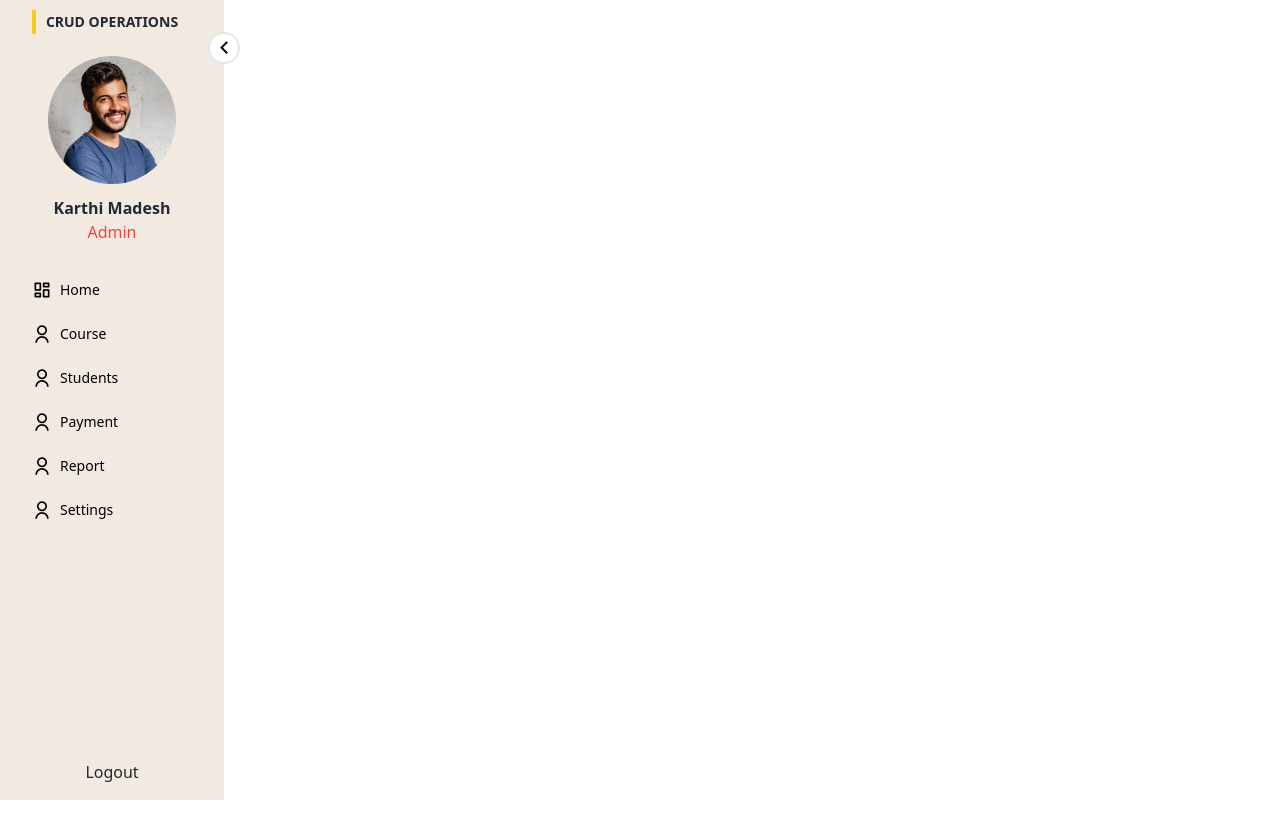
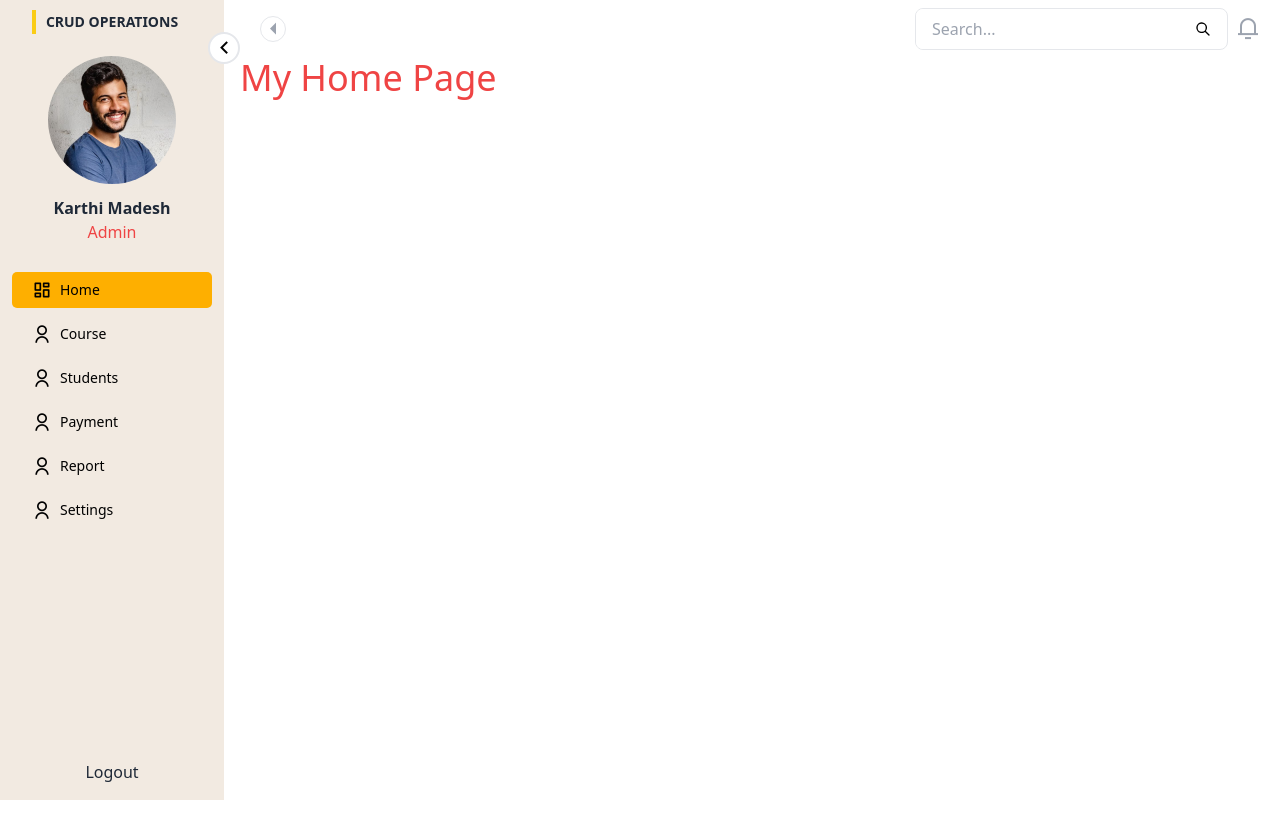
Before and after one commit to nazmul162001/crud-application, a React (Create React App) app: page / in a window 1280 px wide. Shown: the top 838 px of the page. Before the commit the page ends 800 px from the top, so only its background shows below. Built offline with nearby package versions, Linux system fonts and the light colour scheme; no server answers; sample sign-in values are in the browser's storage.

Commit message:
added dashboard top header

```diff
--- a/src/App.js
+++ b/src/App.js
@@ -26,7 +26,7 @@
             </RequireAuth>
           }
         >
-          <Route path='/home' element={<Home />}></Route>
+          <Route path='/' element={<Home />}></Route>
           <Route path='/course' element={<Course />}></Route>
           <Route path='/addStudent' element={<AddStudent />}></Route>
           <Route path='/payment' element={<Payment />}></Route>
--- a/src/components/Dashboard/Dashboard.jsx
+++ b/src/components/Dashboard/Dashboard.jsx
@@ -1,5 +1,5 @@
 import React, { useState } from 'react'
-import { signOut } from 'firebase/auth';
+import { signOut } from 'firebase/auth'
 import 'remixicon/fonts/remixicon.css'
 import { NavLink, Outlet } from 'react-router-dom'
 import './Dashboard.css'
@@ -9,7 +9,7 @@
 import Swal from 'sweetalert2'
 
 const Dashboard = () => {
-  const [user, loading, error] = useAuthState(auth);
+  const [user, loading, error] = useAuthState(auth)
 
   // handle logout user
   const handleLogOut = () => {
@@ -19,12 +19,10 @@
       showCancelButton: true,
       confirmButtonColor: '#3085d6',
       cancelButtonColor: '#d33',
-      confirmButtonText: 'Yes'
+      confirmButtonText: 'Yes',
     }).then((result) => {
       if (result.isConfirmed) {
-        Swal.fire(
-          'Successfully Logout'
-        )
+        Swal.fire('Successfully Logout')
         signOut(auth)
       }
     })
@@ -35,7 +33,7 @@
     {
       title: 'Home',
       src: 'ri-dashboard-line',
-      path: '/home',
+      path: '/',
     },
     {
       title: 'Course',
@@ -68,11 +66,34 @@
     <div className='relative'>
       <input id='' type='checkbox' className='drawer-toggle' />
       <div
-        className={`flex flex-col items-center justify-center transition-all ease-in-out duration-300 ${
+        className={`transition-all ease-in-out duration-300 ${
           open ? 'ml-60' : 'ml-28'
         }`}
       >
         {/* outlet  */}
+        <div className='flex justify-between items-center my-2 mx-5'>
+          <div className='left_arrow'>
+          <i class="ri-arrow-left-s-fill text-2xl text-gray-400 rotate-180 rounded-full border cursor-pointer"></i>
+          </div>
+          <div className='search flex justify-center items-center'>
+            <div class='font-sans text-black bg-white flex items-center justify-center'>
+              <div class='border rounded-lg overflow-hidden flex'>
+                <input type='text' class='px-4 py-2' placeholder='Search...' />
+                <button class='flex items-center justify-center px-4'>
+                  <svg
+                    class='h-4 w-4 text-grey-dark'
+                    fill='currentColor'
+                    xmlns='http://www.w3.org/2000/svg'
+                    viewBox='0 0 24 24'
+                  >
+                    <path d='M16.32 14.9l5.39 5.4a1 1 0 0 1-1.42 1.4l-5.38-5.38a8 8 0 1 1 1.41-1.41zM10 16a6 6 0 1 0 0-12 6 6 0 0 0 0 12z' />
+                  </svg>
+                </button>
+              </div>
+            </div>
+            <i class="ri-notification-3-line ml-2 text-2xl cursor-pointer text-gray-400"></i>
+          </div>
+        </div>
         <Outlet />
       </div>
 
@@ -156,11 +177,13 @@
               </li>
             ))}
           </ul>
-          <button onClick={handleLogOut} className='absolute bottom-2 py-2 px-5 w-full'>Logout</button>
+          <button
+            onClick={handleLogOut}
+            className='absolute bottom-2 py-2 px-5 w-full'
+          >
+            Logout
+          </button>
         </div>
-        {/* <div className='h-screen flex-1 p-7'>
-            <h1 className='text-2xl font-semibold '>Home Page </h1>
-          </div> */}
       </div>
     </div>
   )
```
